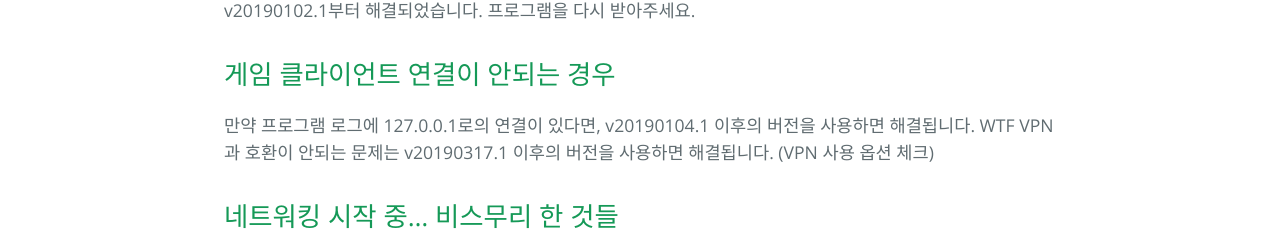
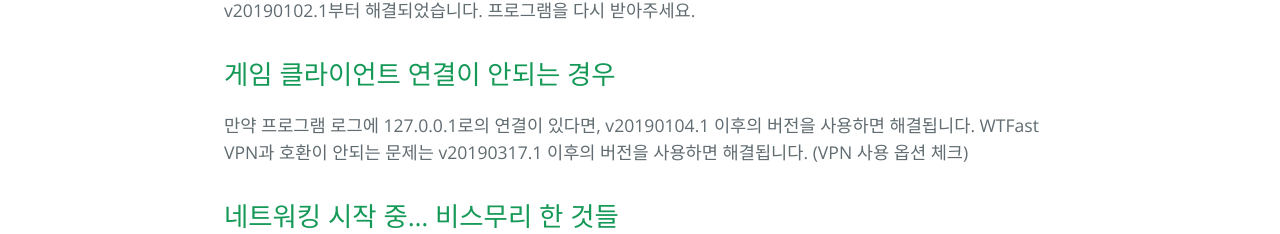
Before and after one commit to devunt/DFAssist, a Jekyll site: the page built from docs/faq.md, in a window 1280 px wide. Shown: the part 834-1068 px from the top of the page. Built offline with Jekyll 4.4.1, drawn with Linux system fonts in a browser that asks for light colours; grey boxes are pictures that could not be loaded.

Commit message:
WTF -> WTFast

```diff
--- a/App/Resources/Localization/ko-kr.json
+++ b/App/Resources/Localization/ko-kr.json
@@ -54,7 +54,7 @@
   "ui-notification-customsound-selectfile": "음악 파일을 먼저 선택해주세요.",
 
   "ui-updatenote-title": "업데이트 노트",
-  "ui-updatenote-text": "1. 돌발임무 알림음 기능 추가 (파판 14 자체 돌발임무 시작 소리로 설정)\n2. 사용자 지정 알림음 설정 기능 추가 (*.wav 파일만 허용)\n3. 트위터 알림 서비스 완전 제거 (기능을 하던 서버가 작동을 중지함)\n4. WTF VPN 등 일부 VPN에서 작동하지 않던 문제 해결",
+  "ui-updatenote-text": "1. 돌발임무 알림음 기능 추가 (파판 14 자체 돌발임무 시작 소리로 설정)\n2. 사용자 지정 알림음 설정 기능 추가 (*.wav 파일만 허용)\n3. 트위터 알림 서비스 완전 제거 (기능을 하던 서버가 작동을 중지함)\n4. WTFast VPN 등 일부 VPN에서 작동하지 않던 문제 해결",
 
   "ui-fate-selectall": "모두 선택",
   "ui-fate-unselectall": "모두 해제",
--- a/docs/faq.md
+++ b/docs/faq.md
@@ -18,7 +18,7 @@ v20190102.1부터 해결되었습니다. 프로그램을 다시 받아주세요.
 
 ## 게임 클라이언트 연결이 안되는 경우
 만약 프로그램 로그에 127.0.0.1로의 연결이 있다면, v20190104.1 이후의 버전을 사용하면 해결됩니다.
-WTF VPN과 호환이 안되는 문제는 v20190317.1 이후의 버전을 사용하면 해결됩니다. (VPN 사용 옵션 체크)
+WTFast VPN과 호환이 안되는 문제는 v20190317.1 이후의 버전을 사용하면 해결됩니다. (VPN 사용 옵션 체크)
 
 ## 네트워킹 시작 중... 비스무리 한 것들
 ![](https://i.imgur.com/6gs6iq6.png)
```
